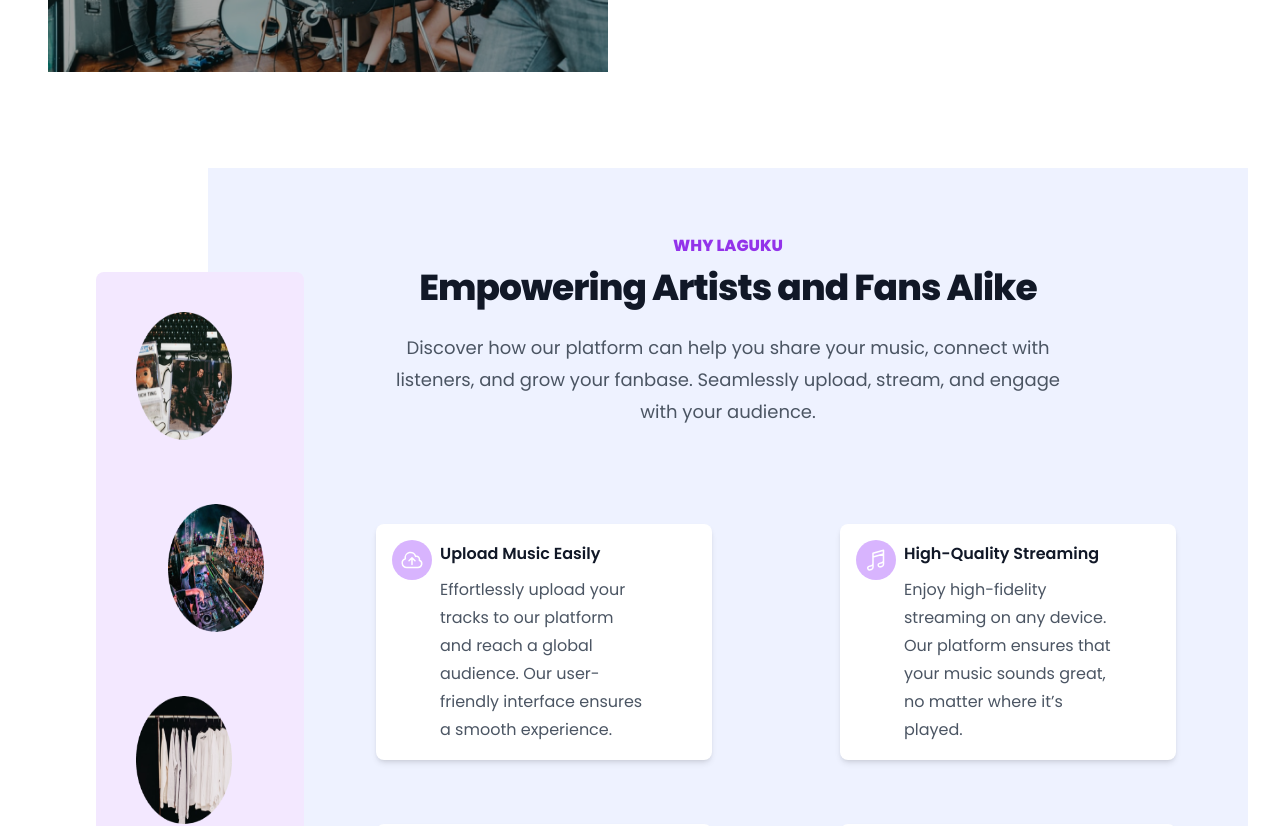
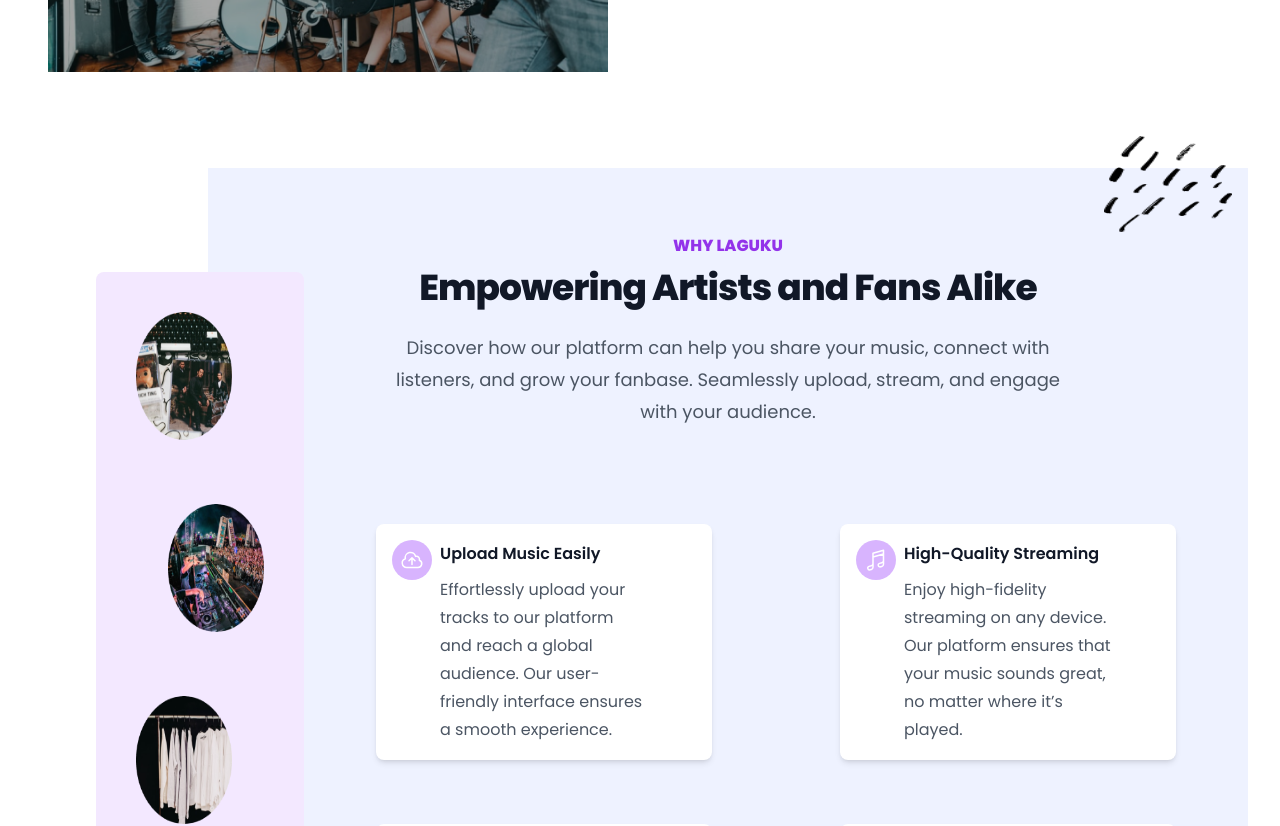
Before and after one commit to KaReeeeeeeeEM/Laguku, a React (Create React App) app in the folder client/: page / in a window 1280 px wide. Shown: the part 2060-2886 px from the top of the page. Built offline with nearby package versions, Linux system fonts and the light colour scheme; a web font is replaced by a local one.

Commit message:
added spikes

```diff
--- a/client/src/components/Feed.jsx
+++ b/client/src/components/Feed.jsx
@@ -55,6 +55,9 @@ export default function Feed() {
         </div>
     </div>
     <div className="bg-indigo-50 lg:w-full lg:mr-8 py-16 mb-12 align-start">
+        <span>
+            <img src={spikes} alt="spikes" className='w-12 md:w-32 md:h-24 h-12 absolute right-12 -mt-20 md:-mt-24' />
+        </span>
       <div className="mx-auto max-w-7xl px-6 lg:px-8">
         <div className="mx-auto max-w-2xl lg:text-center">
           <h2 className="text-base font-extrabold leading-7 uppercase text-purple-600">Why Laguku</h2>
```
